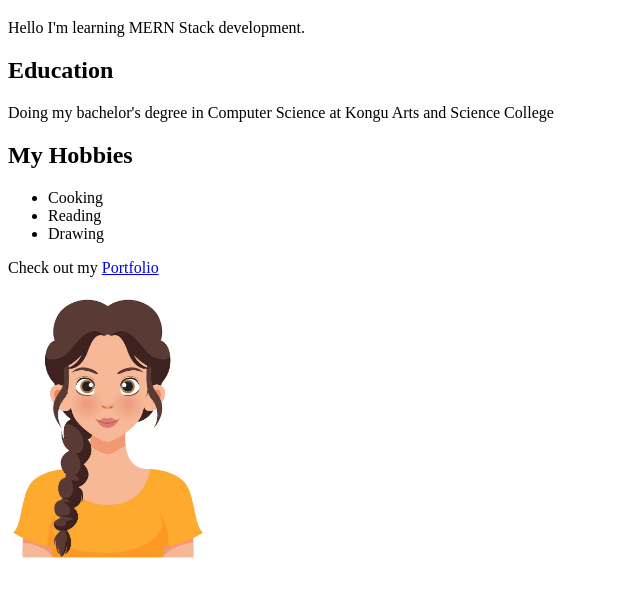
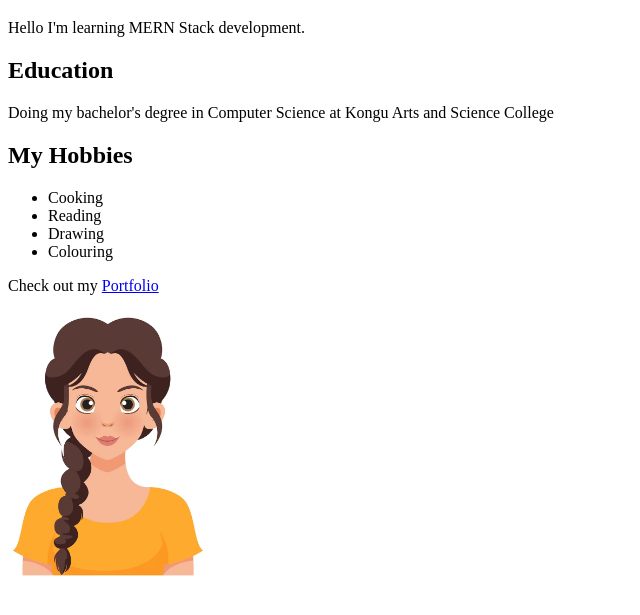
Before and after one commit to Roshani252006/MERN-Stack, a plain HTML site: page index.html in a window 1280 px wide. Shown: the part 61-676 px from the top of the page, without its empty margins (0-640 px from the left). Drawn offline with Linux system fonts and the light colour scheme.

Commit message:
added another hobby

```diff
--- a/index.html
+++ b/index.html
@@ -13,6 +13,7 @@
             <li>Cooking</li>
             <li>Reading</li>
             <li>Drawing</li>
+            <li>Colouring</li>
         </ul>
         <p>Check out my
             <a href="https://github.com/Roshani252006" target="_blank">Portfolio</a>
```
